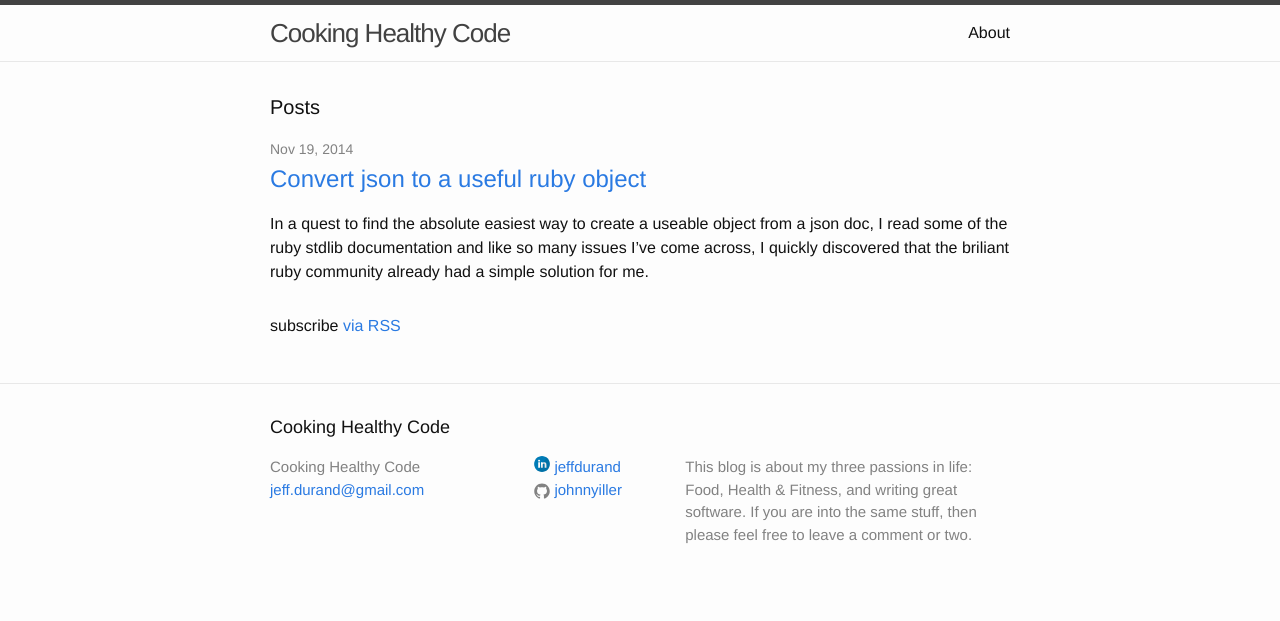
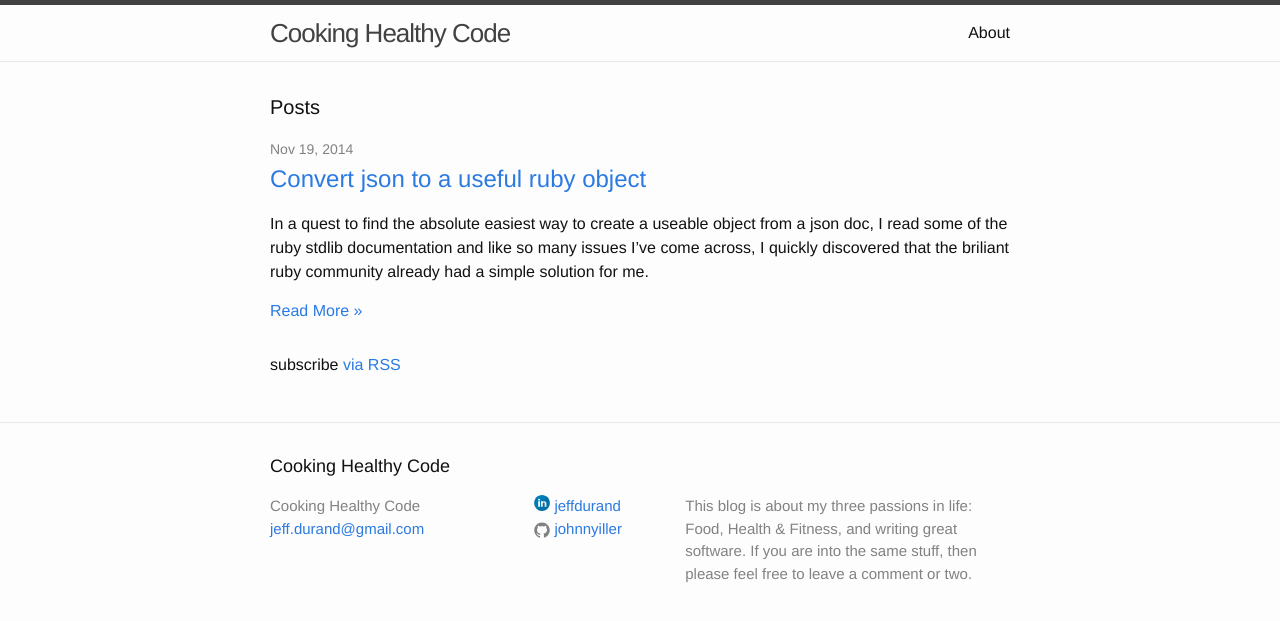
Before and after one commit to johnnyiller/johnnyiller.github.io, a Jekyll site: the page built from index.html, in a window 1280 px wide. Shown: the top 621 px of the page. Built offline with Jekyll 4.4.1, drawn with Linux system fonts in a browser that asks for light colours.

Commit message:
adding read more link to make it obvious

```diff
--- a/index.html
+++ b/index.html
@@ -15,7 +15,7 @@
           <a class="post-link" href="{{ post.url | prepend: site.baseurl }}">{{ post.title }}</a>
         </h4>
         <div>
-          {{ post.excerpt }}
+          {{ post.excerpt }} <a href="{{post.url | prepend: site.baseurl }}">Read More &raquo;</a>
         </div>
       </li>
     {% endfor %}
```
